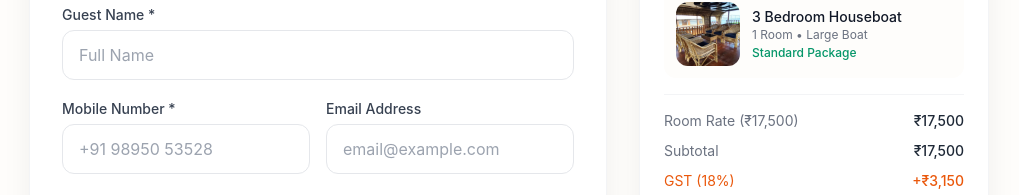
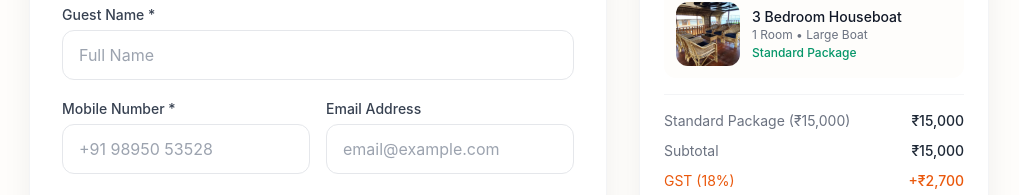
Before and after one commit to sivakum244-cell/kalappura-website, a Next.js app: page /booking in a window 1280 px wide. Shown: the part 288-483 px from the top of the page, without its empty margins (131-1150 px from the left). Built offline with nearby package versions, Linux system fonts and the light colour scheme; no server answers; the database is empty.

Commit message:
Fix: Use package rate (15K/19K/24K) in all pricing calculations

```diff
--- a/src/app/booking/page.tsx
+++ b/src/app/booking/page.tsx
@@ -128,8 +128,8 @@ function BookingContent() {
       if (result.success) {
         // Calculate pricing for emails
         const emailRoom = ROOMS.find(r => r.id === formData.roomType) || selectedRoom;
-        const emailRoomPrice = getRoomPrice(formData.roomType, formData.checkIn, dbRates);
-        const emailRoomRate = emailRoomPrice * formData.numberOfRooms;
+        const emailPkgRate = formData.packageType === "premium" ? 19000 : formData.packageType === "luxury" ? 24000 : 15000;
+        const emailRoomRate = emailPkgRate * formData.numberOfRooms;
         const emailPackageExtra = 0;
         const emailChildrenCharge = formData.children * 1000;
         const emailExtraBedCharge = formData.extraBed * 1000;
@@ -173,8 +173,8 @@ function BookingContent() {
         // If online payment selected, redirect to PayU
         if (formData.paymentPreference === "online-payment") {
           const currentRoom = ROOMS.find(r => r.id === formData.roomType) || selectedRoom;
-          const roomPrice = getRoomPrice(formData.roomType, formData.checkIn);
-          const roomRate = roomPrice * formData.numberOfRooms;
+          const pkgRate = formData.packageType === "premium" ? 19000 : formData.packageType === "luxury" ? 24000 : 15000;
+          const roomRate = pkgRate * formData.numberOfRooms;
           const childrenCharge = formData.children * 1000;
           const extraBedCharge = formData.extraBed * 1000;
           const subtotal = roomRate + childrenCharge + extraBedCharge;
@@ -184,8 +184,8 @@ function BookingContent() {
           router.push(`/payment?bookingId=${result.bookingId}&amount=${total}&name=${encodeURIComponent(formData.guestName)}&email=${encodeURIComponent(formData.email)}&phone=${encodeURIComponent(formData.mobile)}&room=${encodeURIComponent(currentRoom.name)}`);
         } else if (formData.paymentPreference === "pay-at-property") {
           const currentRoom = ROOMS.find(r => r.id === formData.roomType) || selectedRoom;
-          const roomPrice = getRoomPrice(formData.roomType, formData.checkIn);
-          const roomRate = roomPrice * formData.numberOfRooms;
+          const pkgRate = formData.packageType === "premium" ? 19000 : formData.packageType === "luxury" ? 24000 : 15000;
+          const roomRate = pkgRate * formData.numberOfRooms;
           const childrenCharge = formData.children * 1000;
           const extraBedCharge = formData.extraBed * 1000;
           const subtotal = roomRate + childrenCharge + extraBedCharge;
@@ -677,7 +677,9 @@ function BookingContent() {
               <h3 className="font-display text-lg font-bold text-gray-900 mb-4">Booking Summary</h3>
               {(() => {
                 const currentRoom = ROOMS.find(r => r.id === formData.roomType) || selectedRoom;
-                const roomPrice = getRoomPrice(formData.roomType, formData.checkIn, dbRates);
+                // Use package rate, not room rate from constants
+                const packageRate = formData.packageType === "premium" ? 19000 : formData.packageType === "luxury" ? 24000 : 15000;
+                const roomPrice = packageRate;
                 const isWeekend = isWeekendDate(formData.checkIn);
                 const roomRate = roomPrice * formData.numberOfRooms;
                 const packageExtra = 0;
@@ -700,7 +702,7 @@ function BookingContent() {
                   <div className="space-y-2.5 text-sm border-t border-gray-100 pt-4">
                     <div className="flex justify-between">
                       <span className="text-gray-500">
-                        Room Rate {isWeekend && <span className="text-orange-500 text-xs">(Weekend)</span>}
+                        {formData.packageType === "luxury" ? "Semi Luxury" : formData.packageType === "premium" ? "Premium" : "Standard"} Package
                         {formData.numberOfRooms > 1 ? ` (₹${roomPrice.toLocaleString()} × ${formData.numberOfRooms})` : ` (₹${roomPrice.toLocaleString()})`}
                       </span>
                       <span className="font-medium">{formatPrice(roomRate)}</span>
```
